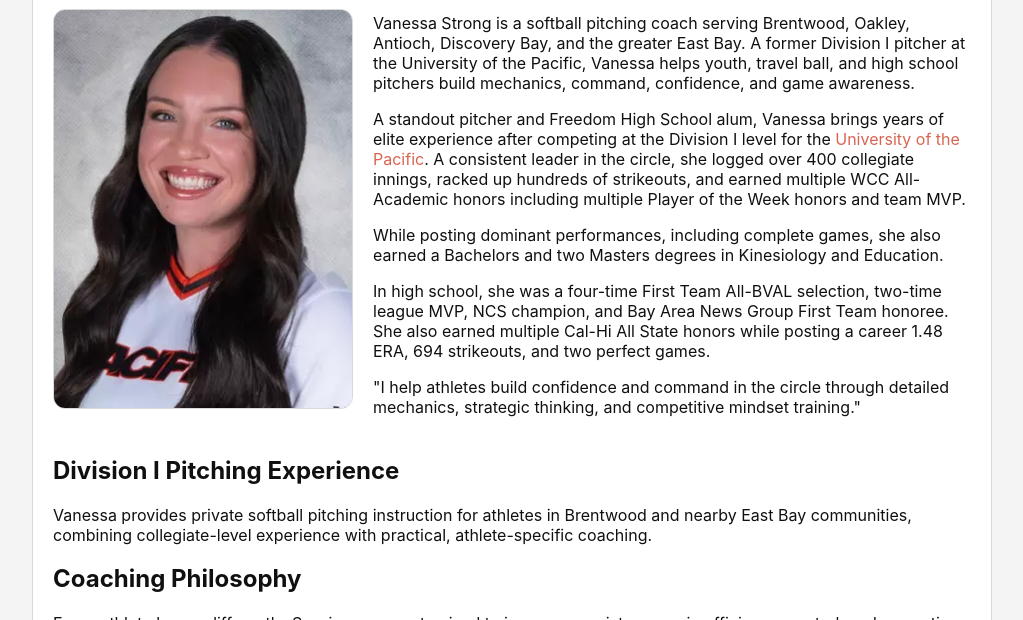
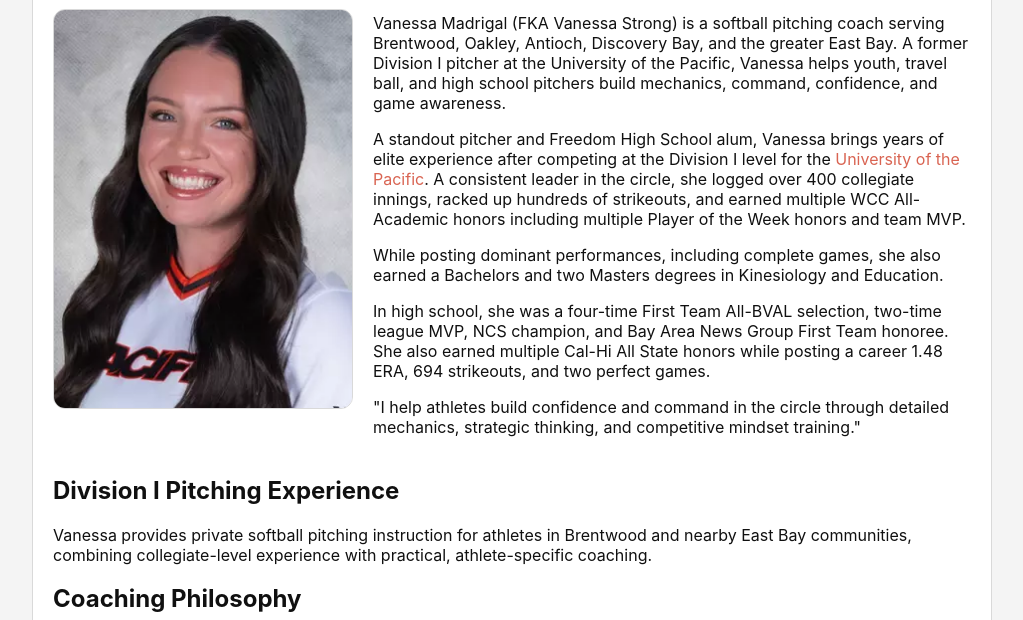
Before and after one commit to dstrong23/smbfastpitch, a website: page bio.html in a window 1280 px wide. Shown: the part 180-800 px from the top of the page, without its empty margins (128-1151 px from the left). Drawn offline with Linux system fonts and the light colour scheme.

Commit message:
Update Vanessa's name in coach bio

```diff
--- a/bio.html
+++ b/bio.html
@@ -120,7 +120,7 @@
         <section class="card" aria-label="Coach bio">
           <h1>Meet <span class="accent">Vanessa</span></h1>
           <img class="bio-headshot" src="images/headshot-vanessa.webp" alt="Vanessa Strong, Brentwood softball pitching coach and former Division I pitcher" />
-          <p>Vanessa Strong is a softball pitching coach serving Brentwood, Oakley, Antioch, Discovery Bay, and the greater East Bay. A former Division I pitcher at the University of the Pacific, Vanessa helps youth, travel ball, and high school pitchers build mechanics, command, confidence, and game awareness.</p>
+          <p>Vanessa Madrigal (FKA Vanessa Strong) is a softball pitching coach serving Brentwood, Oakley, Antioch, Discovery Bay, and the greater East Bay. A former Division I pitcher at the University of the Pacific, Vanessa helps youth, travel ball, and high school pitchers build mechanics, command, confidence, and game awareness.</p>
           <p>A standout pitcher and Freedom High School alum, Vanessa brings years of elite experience after competing at the Division I level for the <a href="https://pacifictigers.com/sports/softball/roster/vanessa--strong/5079">University of the Pacific</a>. A consistent leader in the circle, she logged over 400 collegiate innings, racked up hundreds of strikeouts, and earned multiple WCC All-Academic honors including multiple Player of the Week honors and team MVP.</p>
           <p>While posting dominant performances, including complete games, she also earned a Bachelors and two Masters degrees in Kinesiology and Education.</p>
           <p>In high school, she was a four-time First Team All-BVAL selection, two-time league MVP, NCS champion, and Bay Area News Group First Team honoree. She also earned multiple Cal-Hi All State honors while posting a career 1.48 ERA, 694 strikeouts, and two perfect games.</p>
```
